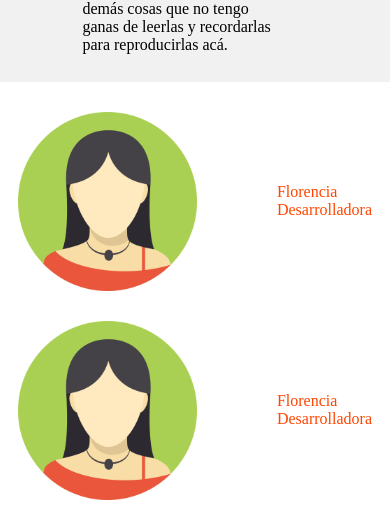
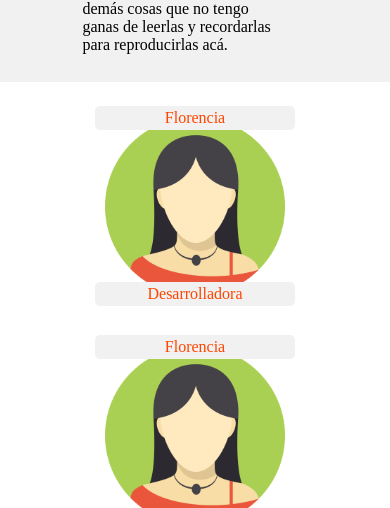
Before and after one commit to Shulkie/ejercicio-seis-doce, a plain HTML site: page index.html in a window 390 px wide. Shown: the part 317-825 px from the top of the page. Drawn offline with Linux system fonts and the light colour scheme.

Commit message:
ejaisjfpifsCX

```diff
--- a/ejerc.css
+++ b/ejerc.css
@@ -171,10 +171,37 @@ li {
 
 .nosotras{
     flex-direction: column;
-    justify-content: space-between;
+    justify-content: center;
+    margin: 10px
+
 
 }
 .personas{
-    margin: 15px;
+
+    justify-content: center;
+    margin: 25px;
+
+}
+.avatar{
+    text-align: center;
+
+}
+.descripcion{
+    display:flex;
+    flex-direction: column;
+    justify-content: space-between;
+    height: 200px;
+    width: 200px;
+    position: absolute;
+    text-align: center;
+
+}
+
+
+.nombre-persona, .nombre-puesto{
+    background: #f1f1f1;
+    padding: 3px;
+    align-items: center;
+    border-radius: 5px;
 }
 }
```
